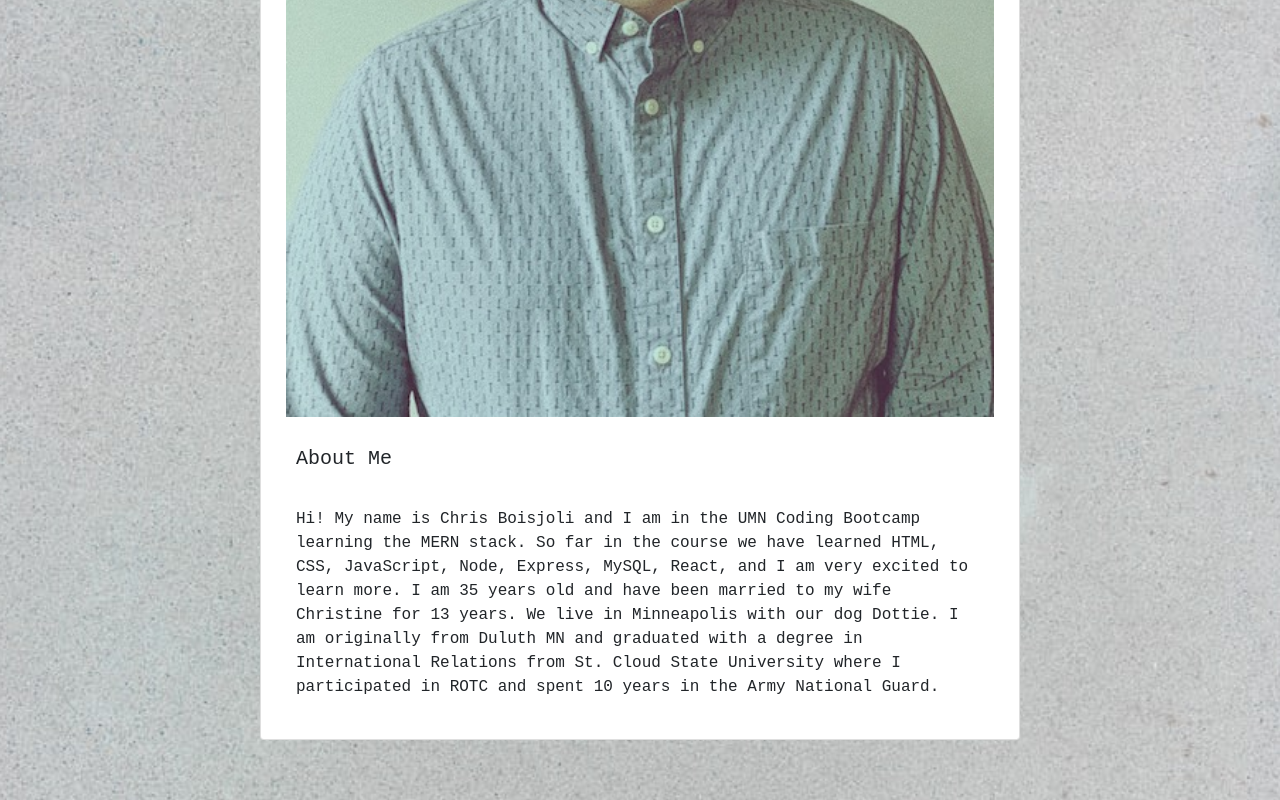
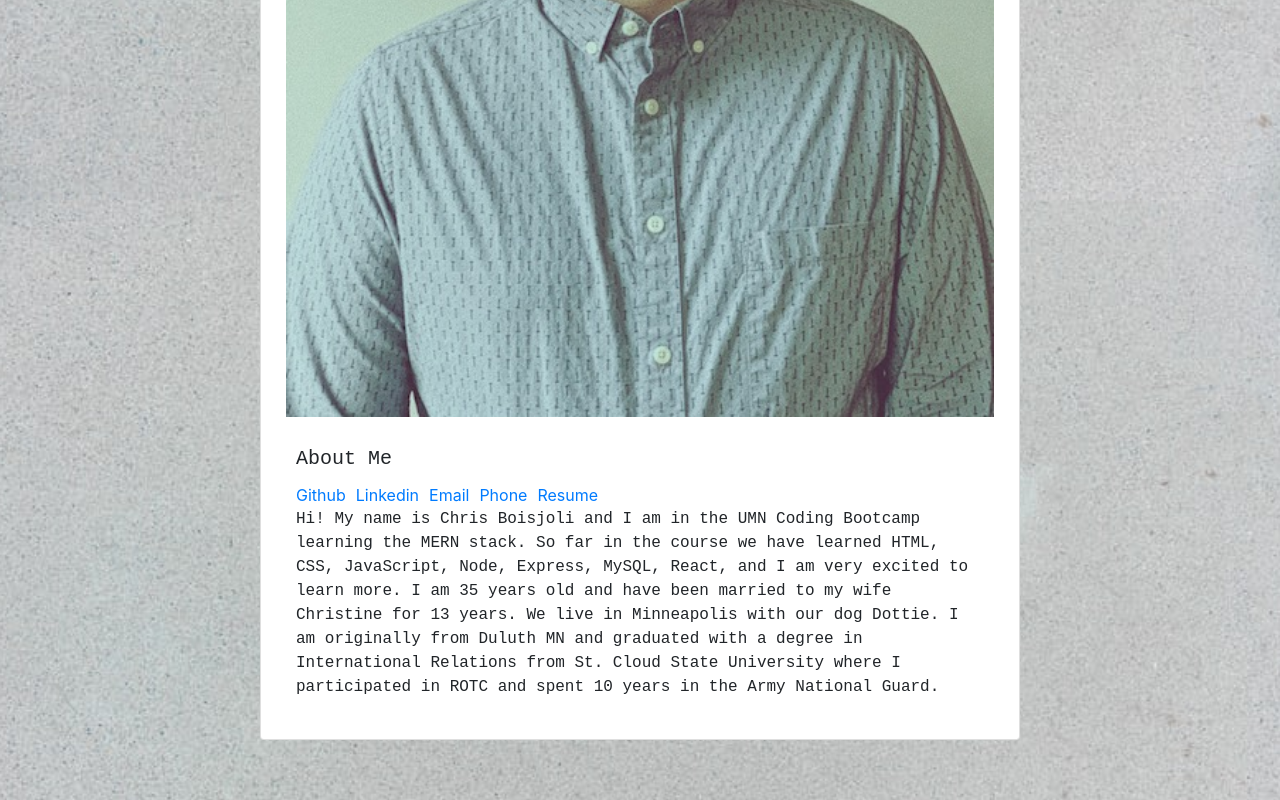
Before and after one commit to ChrisBoisjoli/christopherboisjoli-portfolio, a React (Create React App) app: page / in a window 1280 px wide. Shown: the part 600-1400 px from the top of the page. Built offline with nearby package versions, Linux system fonts and the light colour scheme.

Commit message:
corrected links on home to get resume to work

```diff
--- a/src/components/pages/Home.js
+++ b/src/components/pages/Home.js
@@ -1,5 +1,6 @@
 import React from "react";
 import Headshot from "./images/headshot.jpg";
+import Resume from "../pages/assets/resume.pdf";
 import "./style.css";
 function Home() {
   return (
@@ -14,24 +15,25 @@ function Home() {
           <div className="card-body">
             <h5 className="card-title">About Me</h5>
             <a href="https://github.com/ChrisBoisjoli" target="_blank">
+              Github
               <i className="contact fab fa-github fa-2x"></i>
             </a>
             <a
               href="https://www.linkedin.com/in/chris-boisjoli-b13193200/"
               target="_blank"
-            >
+            >Linkedin
               <i className="contact fab fa-linkedin fa-2x"></i>
             </a>
-            <a href="mailto:christopherboisjoli@gmail.com">
+            <a href="mailto:christopherboisjoli@gmail.com">Email
               <i className="contact fas fa-envelope-square fa-2x"></i>
             </a>
-            <a href="tel:612-460-0187">
+            <a href="tel:612-460-0187">Phone
               <i className="contact fas fa-phone fa-2x"></i>
             </a>
             <a
-              href="./assets/Christopher_Boisjoli_Resume2_11.pdf"
+              href={Resume}
               target="_blank"
-            >
+            >Resume
               <i className="contact fas fa-file fa-2x"></i>
             </a>
             <p className="card-text">
```
Also changed, not shown: 1 other file (tests, documents, lock files or other folders).
